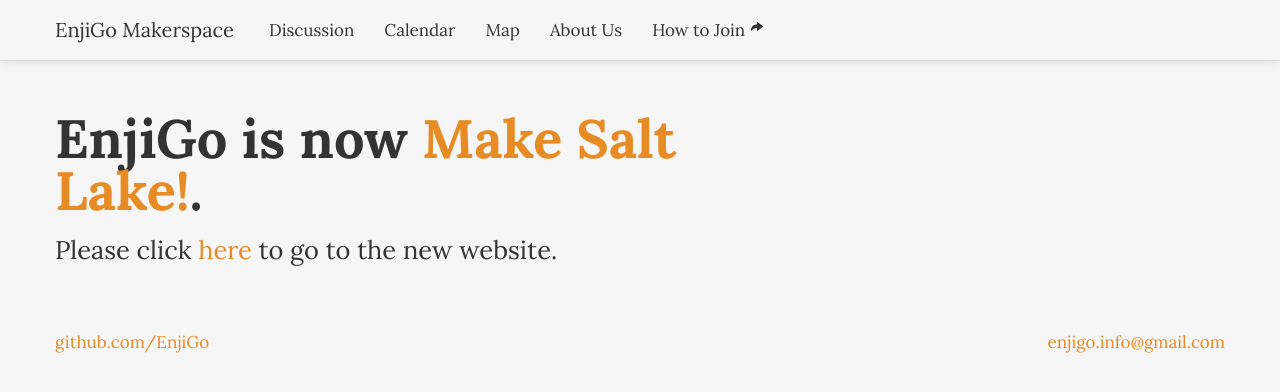
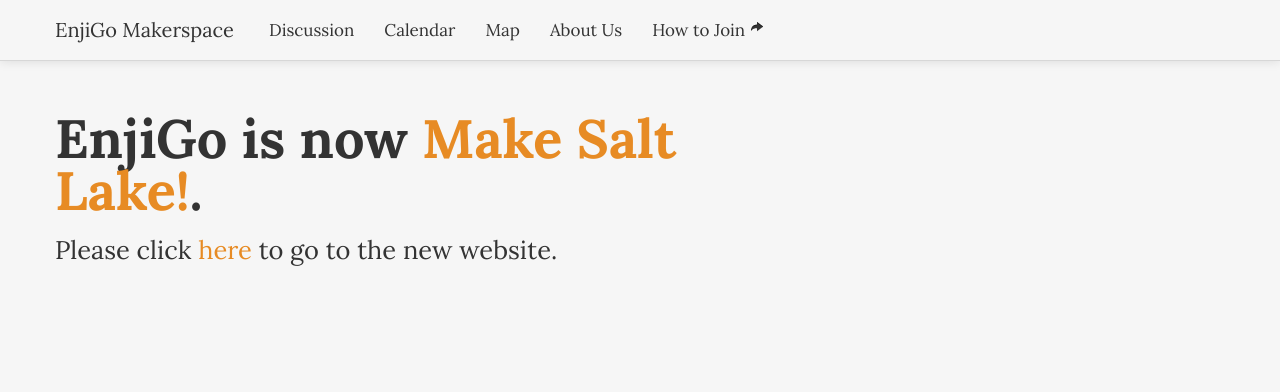
Before and after one commit to makesaltlake/website, a Jekyll site: the page built from index.html, in a window 1280 px wide. Shown: the top 392 px of the page. Built offline with Jekyll 4.4.1, drawn with Linux system fonts in a browser that asks for light colours.

Commit message:
Remove email and contact from footer

```diff
--- a/_layouts/default.html
+++ b/_layouts/default.html
@@ -64,13 +64,6 @@
 
       {{ content }}
 
-      <footer id="footer">
-        <p class="pull-right"><a href="mailto:enjigo.info@gmail.com">enjigo.info@gmail.com</a></p>
-        <div class="links">
-<!--          <a href="http://news.bootswatch.com">Blog</a> -->
-          <a href="http://github.com/EnjiGo/website/">github.com/EnjiGo</a>
-        </div>
-      </footer>
     </div> <!-- container -->
 
   </body>
```
